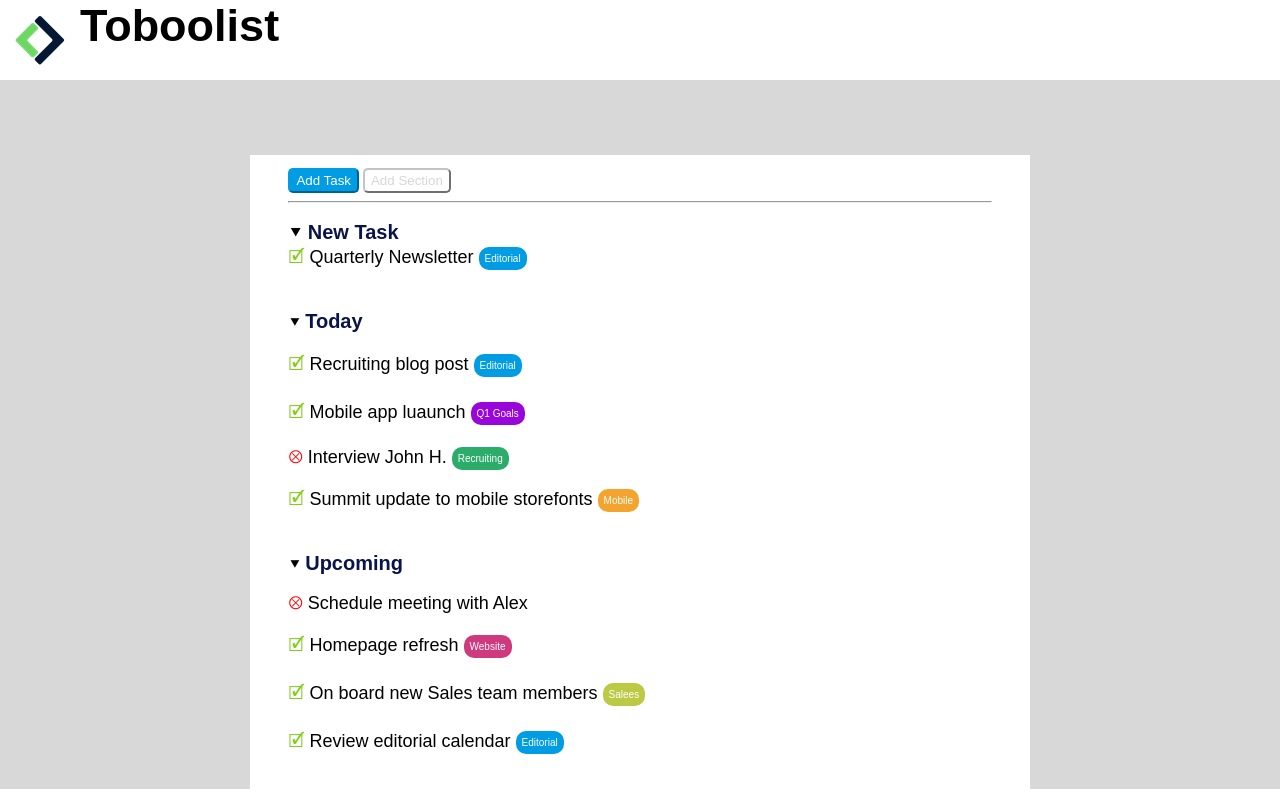
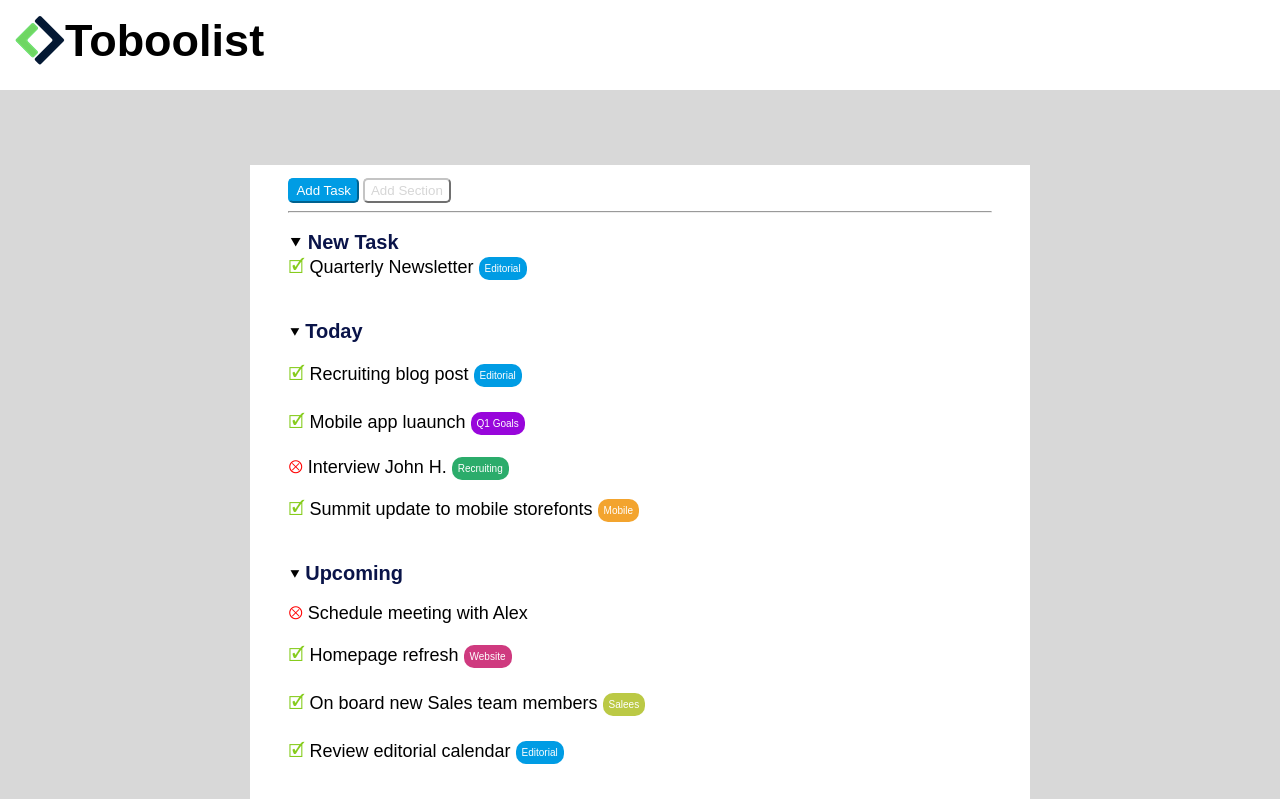
Before and after one commit to LeoPalmieri98/html-css-toboolist, a plain HTML site: page index.html in a window 1280 px wide. Drawn offline with Linux system fonts and the light colour scheme.

Commit message:
allineato-fine

```diff
--- a/style.css
+++ b/style.css
@@ -1,20 +1,23 @@
 header {
    margin: 0%;
-   height: 80px;
+   height: 60px;
    display: flex;
    background-color: white;
+   padding: 15px;
    }
 #testo {
+    height: 80px;
     font-size: 45px;
     font-family: Arial, Helvetica, sans-serif;
     vertical-align: middle;
+    text-align: center;
 
 
      }
 #imgmodf {
-    padding: 15px;
+    height: 80px;
     vertical-align: middle;
-}
+    }
 main {
     padding: 1% 3%;
     border-left: 250px;
```
